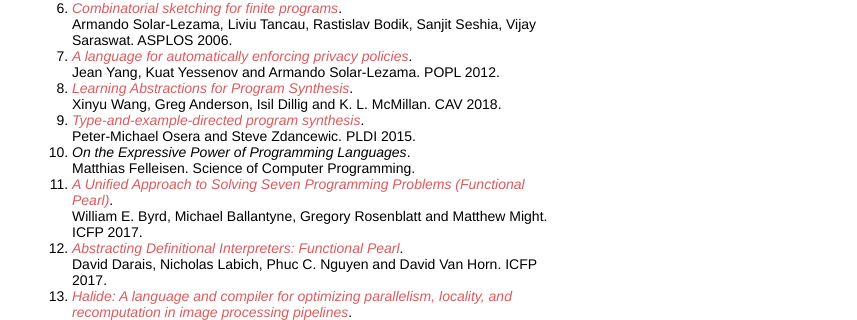
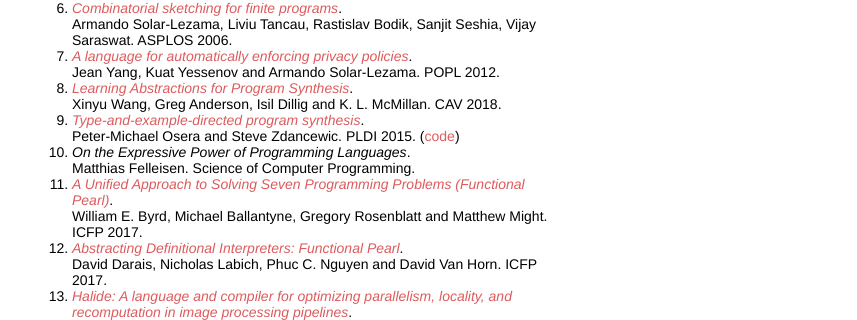
Before and after one commit to eglassman/pl-hci-seminar, a Jekyll site: the page built from index.html, in a window 1280 px wide. Shown: the part 924-1244 px from the top of the page, without its empty margins (211-1068 px from the left). Built offline with Jekyll 4.4.1, drawn with Linux system fonts in a browser that asks for light colours.

Commit message:
add code

```diff
--- a/index.html
+++ b/index.html
@@ -69,7 +69,7 @@
         <li><em><a href="https://people.csail.mit.edu/asolar/papers/Solar-LezamaTBSS06.pdf">Combinatorial sketching for finite programs</a></em>.<br/>Armando Solar-Lezama, Liviu Tancau, Rastislav Bodik, Sanjit Seshia, Vijay Saraswat. ASPLOS 2006.</li>
         <li><em><a href="http://projects.csail.mit.edu/jeeves/papers/popl088-yang.pdf">A language for automatically enforcing privacy policies</a></em>.<br/>Jean Yang, Kuat Yessenov and Armando Solar-Lezama. POPL 2012.</li>
         <li><em><a href="https://arxiv.org/pdf/1804.04152.pdf">Learning Abstractions for Program Synthesis</a></em>.<br/> Xinyu Wang, Greg Anderson, Isil Dillig and K. L. McMillan. CAV 2018.</li>
-        <li><em><a href="http://www.cs.grinnell.edu/~osera/publications/osera-pldi-2015.pdf">Type-and-example-directed program synthesis</a></em>.<br/>Peter-Michael Osera and Steve Zdancewic. PLDI 2015.</li>
+        <li><em><a href="http://www.cs.grinnell.edu/~osera/publications/osera-pldi-2015.pdf">Type-and-example-directed program synthesis</a></em>.<br/>Peter-Michael Osera and Steve Zdancewic. PLDI 2015. (<a href="https://github.com/silky/myth">code</a>)</li>
         <li><em>On the Expressive Power of Programming Languages</em>.<br/>Matthias Felleisen. Science of Computer Programming.</li>
         <li><em><a href="http://io.livecode.ch/learn/gregr/icfp2017-artifact-auas7pp">A Unified Approach to Solving Seven Programming Problems (Functional Pearl)</a></em>.<br/>William E. Byrd, Michael Ballantyne, Gregory Rosenblatt and Matthew Might. ICFP 2017.</li>
         <li><em><a href="http://david.darais.com/assets/papers/abstracting-definitional-interpreters/adi.pdf">Abstracting Definitional Interpreters: Functional Pearl</a></em>.<br/>David Darais, Nicholas Labich, Phuc C. Nguyen and David Van Horn. ICFP 2017.</li>
```
